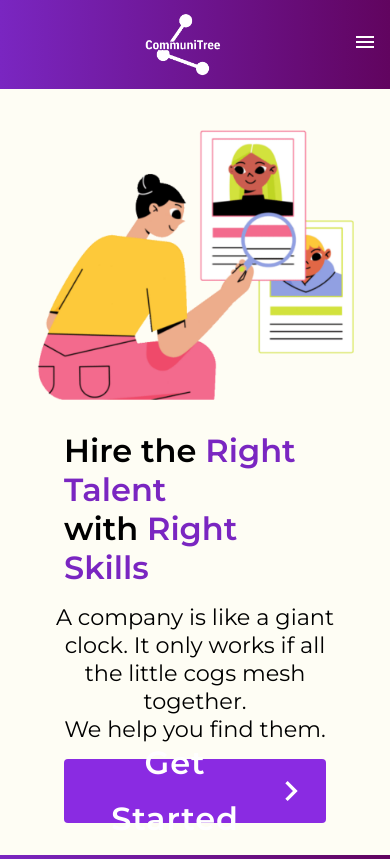
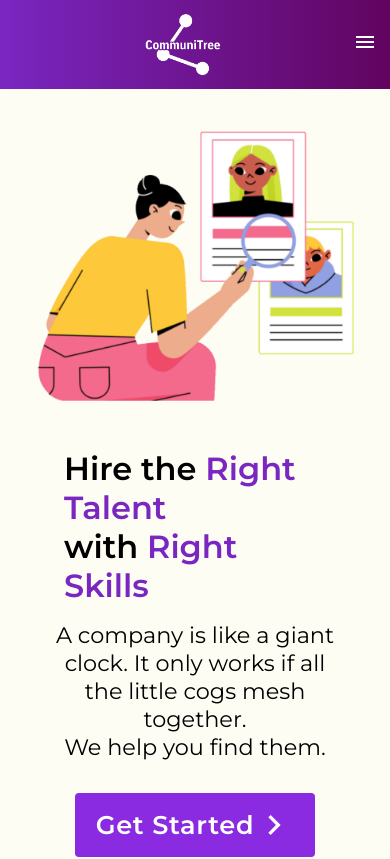
Before and after one commit to sarthaksam003/CommuniTree, a React (Create React App) app: page / in a window 390 px wide. Shown: the top 859 px of the page. Built offline with nearby package versions, Linux system fonts and the light colour scheme; no server answers.

Commit message:
Fixed styling for responsiveness

```diff
--- a/src/components/Navbar/Navbar.jsx
+++ b/src/components/Navbar/Navbar.jsx
@@ -2,10 +2,8 @@ import React, { useState, useContext } from "react";
 import classes from "./Navbar.module.css";
 import MenuIcon from "@mui/icons-material/Menu";
 import CloseIcon from "@mui/icons-material/Close";
-// import SearchIcon from "@mui/icons-material/Search";
 import { ListItem, ListItemText, Divider } from "@mui/material";
 import { Link, useNavigate } from "react-router-dom";
-// import CallIcon from "@mui/icons-material/Call";
 import { Context, server } from "../..";
 import toast from "react-hot-toast";
 import axios from "axios";
@@ -33,6 +31,7 @@ const Navbar = () => {
       setIsAuthenticated(true);
       setLoading(false);
     }
+    toggleSideBarHandler();
   };
   return (
     <div className={classes.layout}>
@@ -59,7 +58,11 @@ const Navbar = () => {
               <div>
                 <Divider />
                 {isAuthenticated && (
-                  <Link to="/home" className={classes.sidebarNavItems}>
+                  <Link
+                    to="/home"
+                    className={classes.sidebarNavItems}
+                    onClick={toggleSideBarHandler}
+                  >
                     <ListItem button>
                       <ListItemText primary="Home" />
                     </ListItem>
@@ -71,6 +74,7 @@ const Navbar = () => {
                   <Link
                     to="/savedcandidates"
                     className={classes.sidebarNavItems}
+                    onClick={toggleSideBarHandler}
                   >
                     <ListItem button>
                       <ListItemText primary="Saved Applications" />
@@ -79,7 +83,11 @@ const Navbar = () => {
                 )}
                 <Divider />
                 {!isAuthenticated && (
-                  <Link to="/" className={classes.sidebarNavItems}>
+                  <Link
+                    to="/login"
+                    className={classes.sidebarNavItems}
+                    onClick={toggleSideBarHandler}
+                  >
                     <ListItem button>
                       <ListItemText primary="Login" />
                     </ListItem>
@@ -101,7 +109,11 @@ const Navbar = () => {
                 )}
                 <Divider />
                 {!isAuthenticated && (
-                  <Link to="/register" className={classes.sidebarNavItems}>
+                  <Link
+                    to="/register"
+                    className={classes.sidebarNavItems}
+                    onClick={toggleSideBarHandler}
+                  >
                     <ListItem button>
                       <ListItemText
                         primary="Register"
--- a/src/pages/Authentication/Login.jsx
+++ b/src/pages/Authentication/Login.jsx
@@ -143,10 +143,8 @@ const Login = ({ toggleSuccesModal }) => {
                     m: "2rem 0",
                   }}
                 >
-                  <nobr>
-                    Don't have an account? Click here to&nbsp;
-                    <span style={{ color: "#7A26C0" }}>Register</span>
-                  </nobr>
+                  Don't have an account? Click here to&nbsp;
+                  <span style={{ color: "#7A26C0" }}>Register</span>
                 </Typography>
               </Link>
             </Box>
--- a/src/pages/Authentication/Register.jsx
+++ b/src/pages/Authentication/Register.jsx
@@ -227,10 +227,8 @@ const RegisterForm = ({ toggleSuccesModal }) => {
                     m: "2rem 0",
                   }}
                 >
-                  <nobr>
-                    Already have an account? Click here to&nbsp;
-                    <span style={{ color: "#7A26C0" }}>Login</span>
-                  </nobr>
+                  Already have an account? Click here to&nbsp;
+                  <span style={{ color: "#7A26C0" }}>Login</span>
                 </Typography>
               </Link>
             </Box>
--- a/src/pages/Home/Home.jsx
+++ b/src/pages/Home/Home.jsx
@@ -11,28 +11,28 @@ import SmartToyIcon from "@mui/icons-material/SmartToy";
 import BenefitsCarousel from "../../components/Carousel/Carousel";
 import Footer from "../../components/Footer/Footer";
 
-const styles = makeStyles({
-  getStartedButton: {
-    color: "white !important",
-    // width: "15rem!important",
-    height: "4rem!important",
-    fontSize: "2rem!important",
-    fontWeight: "600 !important",
-    fontFamily: "Montserrat !important",
-    backgroundColor: "#8A2BE2 !important",
-    textTransform: "capitalize!important",
-    margin: "0 2rem!important",
-    border: "none !important",
-    transition: "transform 300ms ease-in !important",
-    "&:hover": {
-      transform: "scale(1.05)",
-      backgroundColor: "#B569FC !important",
-    },
-  },
-});
+// const styles = makeStyles({
+//   getStartedButton: {
+//     color: "white !important",
+//     // width: "15rem!important",
+//     height: "4rem!important",
+//     fontSize: "2rem!important",
+//     fontWeight: "600 !important",
+//     fontFamily: "Montserrat !important",
+//     backgroundColor: "#8A2BE2 !important",
+//     textTransform: "capitalize!important",
+//     margin: "0 2rem!important",
+//     border: "none !important",
+//     transition: "transform 300ms ease-in !important",
+//     "&:hover": {
+//       transform: "scale(1.05)",
+//       backgroundColor: "#B569FC !important",
+//     },
+//   },
+// });
 
 const Home = () => {
-  const styling = styles();
+  // const styling = styles();
   return (
     <div className={classes.layout}>
       <section className={classes["landing-section"]}>
@@ -50,7 +50,7 @@ const Home = () => {
           </div>
           <div>
             <Link to="/login">
-              <Button variant="outlined" className={styling.getStartedButton}>
+              <Button variant="outlined" className={classes.getStartedButton}>
                 Get Started
                 <KeyboardArrowRightIcon sx={{ fontSize: "2.5rem" }} />
               </Button>
--- a/src/pages/Home/Home.module.css
+++ b/src/pages/Home/Home.module.css
@@ -1,5 +1,5 @@
 .layout {
-  height: 86vh;
+  height: auto;
   /* border: 2px solid red; */
   background-color: #fefdf4;
   /* background-color: rgb(251, 248, 241); */
@@ -13,7 +13,7 @@
   display: flex;
   justify-content: space-around;
   align-items: center;
-  padding: 0 2rem;
+  padding: 2rem;
   /* align-content: flex-end; */
   /* border: 2px solid red; */
   height: 100%;
@@ -26,6 +26,23 @@
   justify-content: space-evenly;
   align-items: flex-start;
   /* border: 2px solid red; */
+}
+.getStartedButton {
+  color: white !important;
+  width: 15rem !important;
+  height: 4rem !important;
+  font-size: 1.5rem !important;
+  font-weight: 600 !important;
+  font-family: "Montserrat", sans-serif !important;
+  background-color: #8a2be2 !important;
+  text-transform: capitalize !important;
+  margin: 1rem 2rem 0rem 2rem !important;
+  border: none !important;
+  transition: transform 300ms ease-in !important;
+}
+.getStartedButton:hover {
+  transform: scale(1.05);
+  background-color: #b569fc !important;
 }
 .landing-section-right {
   display: flex;
@@ -79,10 +96,10 @@
 }
 .key-features-heading {
   font-family: "Montserrat", sans-serif !important;
-  font-weight: 600!important;
-  font-size: 2rem!important;
-  margin: 1rem 0!important;
-  padding: 1rem 3rem!important;
+  font-weight: 600 !important;
+  font-size: 2rem !important;
+  margin: 1rem 0 !important;
+  padding: 1rem 3rem !important;
 }
 .key-features-content {
   font-family: "Montserrat", sans-serif !important;
@@ -148,7 +165,7 @@
 .benefit-section-img {
   width: 100%;
   padding: 0 2rem;
-  text-align: center;
+  /* text-align: center; */
 }
 .benefit-section-img img {
   /* border: 2px solid red; */
@@ -173,7 +190,7 @@
     justify-content: center;
     align-items: center;
     padding-bottom: 2rem;
-    height: 87vh;
+    height: 100%;
   }
   .landing-section-left {
     width: 100%;
@@ -182,6 +199,7 @@
   .landing-section-right {
     width: 100%;
     padding: 3rem;
+    padding-top: 0rem;
     justify-content: center;
     text-align: center;
     margin: 0;
@@ -274,4 +292,7 @@
   .benefits-section-heading {
     font-size: 2rem;
   }
+  .getStartedButton {
+    font-size: 1.6rem !important;
+   }
 }
```
